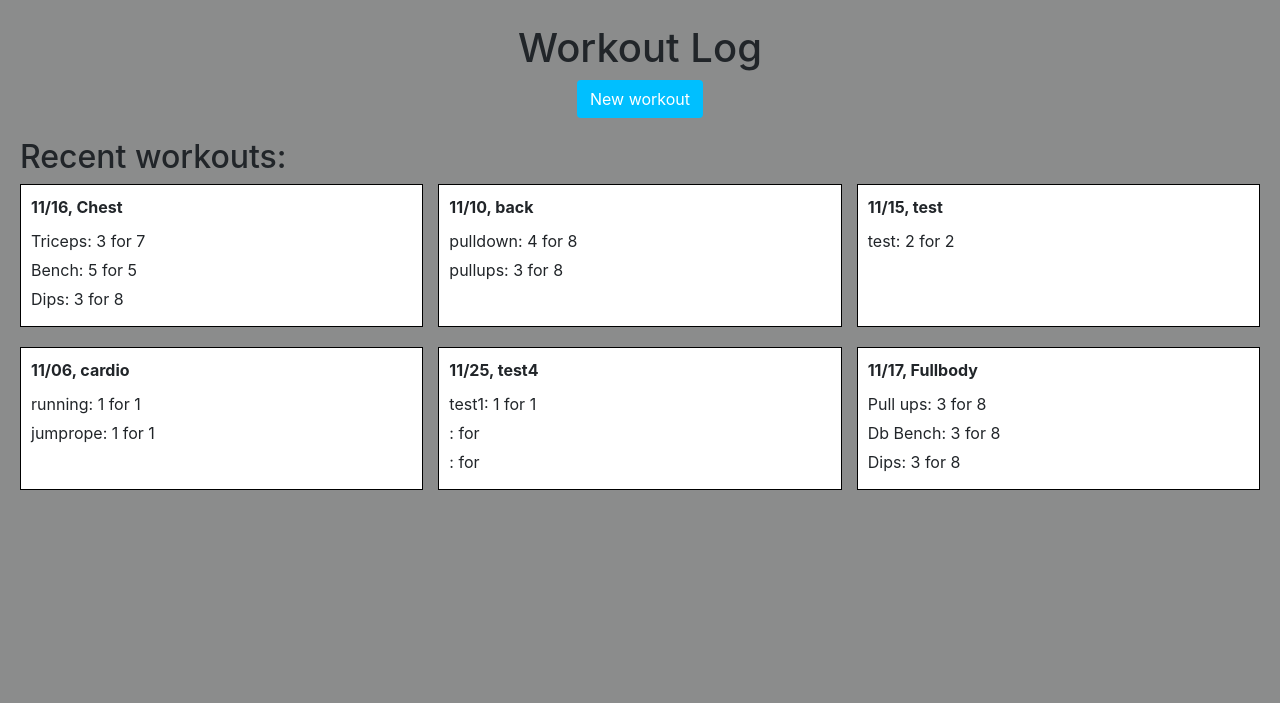
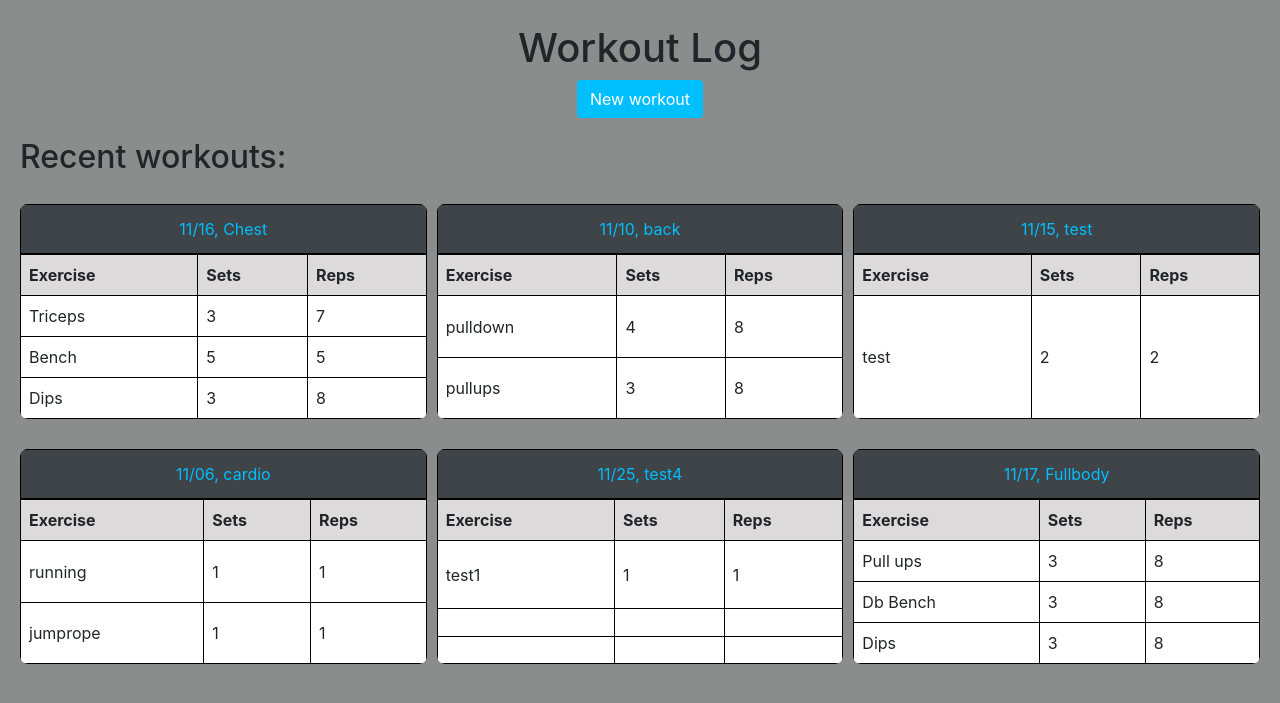
Before and after one commit to jqluu/Fitness-App, a Flask app: page /workoutlog in a window 1280 px wide. Shown: the part 56-759 px from the top of the page. Run offline with Flask 3, Linux system fonts and the light colour scheme; a user stored in the database is signed in; some libraries are stand-ins or nearby versions.

Commit message:
styling
styling/formatting
on workoutlog
and graphs

```diff
--- a/website/static/index.js
+++ b/website/static/index.js
@@ -116,7 +116,10 @@ document.addEventListener('DOMContentLoaded', function() {
     form.addEventListener('submit', function(event) {
       event.preventDefault();
       sendWorkoutDataToFlask();
-      window.location.href = '/workoutlog';
+
+      setTimeout(function() {
+        window.location.href = '/workoutlog';
+      }, 100);
   });
 
 });
--- a/website/static/styles.css
+++ b/website/static/styles.css
@@ -112,7 +112,7 @@
 }
 
 .modal-content {
-  background-color: #fefefe;
+  background-color: #e2eaef;
   margin: 5% auto;
   padding: 20px;
   border: 1px solid #888;
@@ -133,6 +133,7 @@
 .exercise-form {
   border: 1px solid #ccc; /* Border for visual separation */
   padding: 20px; /* Adjust padding for space around form */
+  background-color: rgb(241 241 241);
 }
 
 .exercise-form .form-group {
@@ -157,24 +158,6 @@
   color: white;
 }
 
-.exercise-table {
-  margin-top: 20px;
-}
-
-#exerciseTable {
-  width: 100%;
-  border-collapse: collapse;
-}
-
-/* Style for table header */
-#exerciseTable th {
-  background-color: #f2f2f2;
-  border: 1px solid #ddd;
-  padding: 8px;
-  text-align: left;
-}
-
-
 .exerciseRow input[type="text"] {
   display: inline-block;
   margin-bottom: 5px;
@@ -198,3 +181,80 @@
   background-color: #f2f2f2;
   border: 1px solid #ddd;
 }
+
+/* Style for table header */
+#exerciseTable th {
+  background-color: #dcdada;
+  border: 1px solid #000000;
+  padding: 8px;
+  text-align: left;
+}
+
+.workout-wrapper {
+  display: grid;
+  grid-template-columns: repeat(auto-fill, minmax(30%, 1fr)); /* Three tables per row */
+  gap: 10px; /* Adjust the gap between tables as needed */
+}
+
+/* Style for table body */
+#exerciseTableBody td {
+  border: 1px solid #000000;
+  padding: 8px;
+  background-color: white;
+}
+
+.custom-table {
+  border-collapse: collapse;
+  width: 100%;
+  margin-top: 20px;
+  box-sizing: border-box;
+  border-radius: 8px; /* Adjust the value as needed */
+  overflow: hidden;
+}
+
+.table-caption {
+  text-align: center;
+  caption-side: top;
+  background-color: #3e4447;
+  border: 1px solid black;
+  color: #00bfff;
+}
+
+.exercise-table {
+  margin-top: 20px;
+}
+
+#exerciseTable {
+  width: 100%;
+  border-collapse: collapse;
+}
+
+.add-button {
+  display: inline-block;
+  padding: 10px 20px;
+  font-size: 12px;
+  font-weight: bold;
+  text-align: center;
+  text-decoration: none;
+  cursor: pointer;
+  border: 2px solid #4CAF50; /* Green border */
+  color: #fff;
+  background-color: #4CAF50; /* Green background */
+  border-radius: 5px;
+  transition: all 0.3s ease;
+}
+
+.removeButton {
+  display: inline-block;
+  padding: 8px 12px;
+  font-size: 14px;
+  font-weight: bold;
+  text-align: center;
+  text-decoration: none;
+  cursor: pointer;
+  border: 2px solid #FF6347; /* Red border */
+  color: #FF6347; /* Red text color */
+  background-color: transparent; /* Transparent background */
+  border-radius: 50%; /* Makes the button circular */
+  transition: all 0.3s ease;
+}
--- a/website/templates/workout_log.html
+++ b/website/templates/workout_log.html
@@ -20,25 +20,33 @@
 
     <div class="workout-wrapper">
       {% for workout in user.workoutLog %}
-      <div class="workout-container">
-        <div class="workout-header">
-          {{ workout.date.strftime("%m/%d") }}, {{ workout.name }}
-        </div>
-        <div class="exercise-list">
-          {% for exercise in workout.exercises %}
-            <div class="exercise-item">
-              {{ exercise.name }}: {{ exercise.sets }} for {{ exercise.reps }}
-            </div>
-          {% endfor %}
-        </div>
-      </div>
-      {% endfor %}
+      <table id="exerciseTable" class="custom-table">
+        <caption class="table-caption">{{ workout.date.strftime("%m/%d") }}, {{ workout.name }}</caption>
+          <thead>
+            <tr>
+              <th>Exercise</th>
+              <th>Sets</th>
+              <th>Reps</th>
+            </tr>
+
+          </thead>
+
+          <tbody id="exerciseTableBody">
+            {% for exercise in workout.exercises %}
+              <tr>
+                <td>{{ exercise.name }}</td>
+                <td>{{ exercise.sets }}</td>
+                <td>{{ exercise.reps }}</td>
+              </tr>
+            {% endfor %}
+          </tbody>
+
+        </table>
+        {% endfor %}
+
     </div>
 
-
-
   <br>
-
   <!-- Workout modal form -->
   <div id="myModal" class="modal">
     <div class="modal-content">
@@ -70,7 +78,7 @@
 
 
           <!-- list exercises submitted  -->
-          <br>
+
           <div class="exercise-form">
 
             <div id="exerciseRows">
@@ -78,7 +86,7 @@
             </div>
 
             <div class="centered-content">
-              <button type="button" id="addButton">Add Exercise</button>
+              <button type="button" class="add-button" id="addButton">Add Exercise</button>
             </div>
 
           </div>
@@ -87,7 +95,7 @@
           <br>
           <br>
           <div class="centered-content">
-            <button type="submit" class="btn btn-primary">Add workout</button>
+            <button type="submit" class="btn btn-custom">Submit As New Workout</button>
           </div>
         </form>
       </div>
@@ -99,42 +107,3 @@
   </div>
 </body>
 {% endblock %}
-
-
-
-
-
-<!-- create a workout, dynamically add exercises to it
-
-select date
-select workout type: upper, lower, cardio, custom
-list exercises depending workout type
-
-
-
-add exercise = new exercise{name, sets, reps}
-submit = new workout{date, title, type, exercises[]}
-
-
-
-each user has a list of workouts
-
-
-exercise list:
-1. when a user adds a new exercise, add this exercise to a global exercise list
-2. import an external list of exercises, and loop through it for the form field dropdown menu
-  -dropdown menu? search bar?
-
-3. create a workout w/ title, date
-  -entry is added
-
-
-4. api?
-
-
-TODO:
--work on the dynamic form/layout
--implement exercise api
--link to db
--display added workouts
--->
--- a/website/views.py
+++ b/website/views.py
@@ -28,11 +28,12 @@ def generate_weight_plot():
     df = pd.DataFrame(data, columns=['Date', 'Weight'])
 
     # Create graph
-    plt.figure(figsize=(10, 6))
-    plt.plot(df['Date'], df['Weight'])
+    plt.plot(df['Date'], df['Weight'], marker='o', linestyle='-', color='blue')
     plt.xlabel('Date')
     plt.ylabel('Weight')
     plt.title('Weight Data Over Time')
+    plt.legend()
+    plt.grid(True)
 
 
     # Save the plot to an image
```
Also changed, not shown: instance/database.db.
